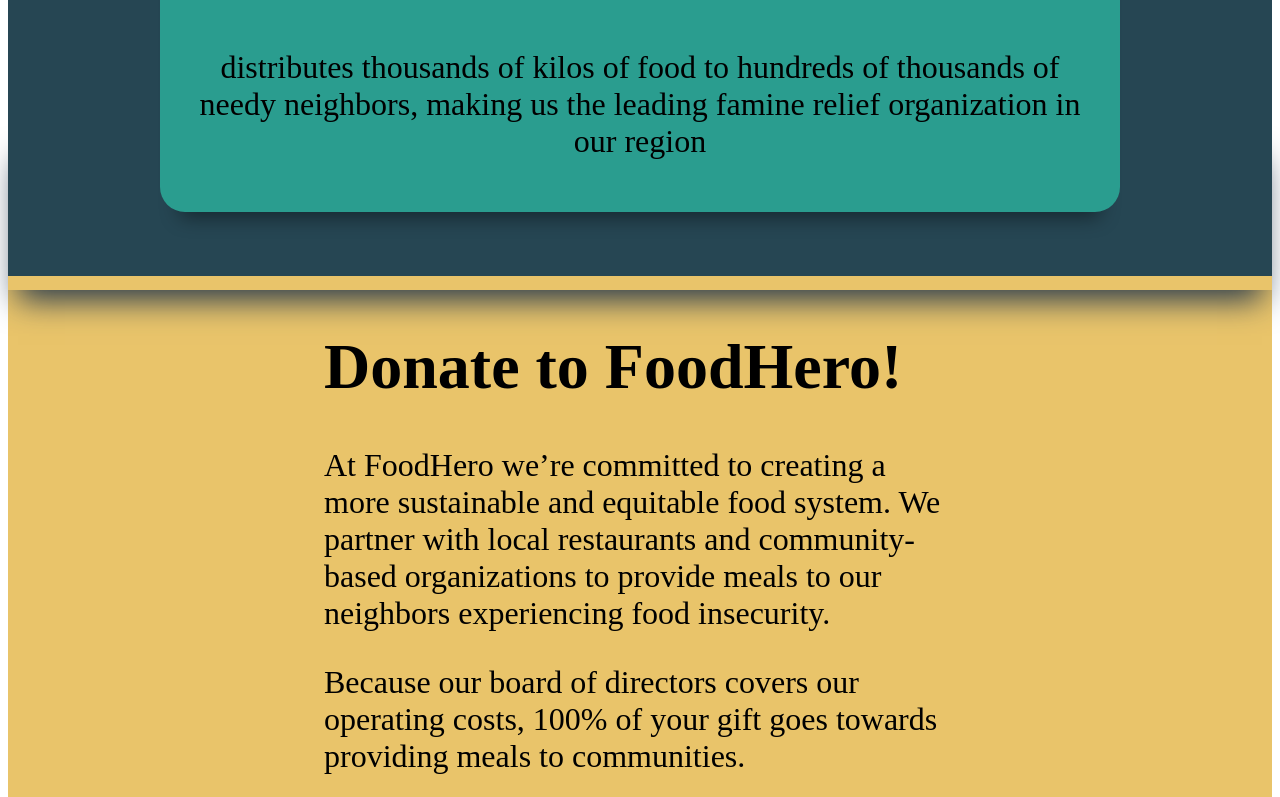
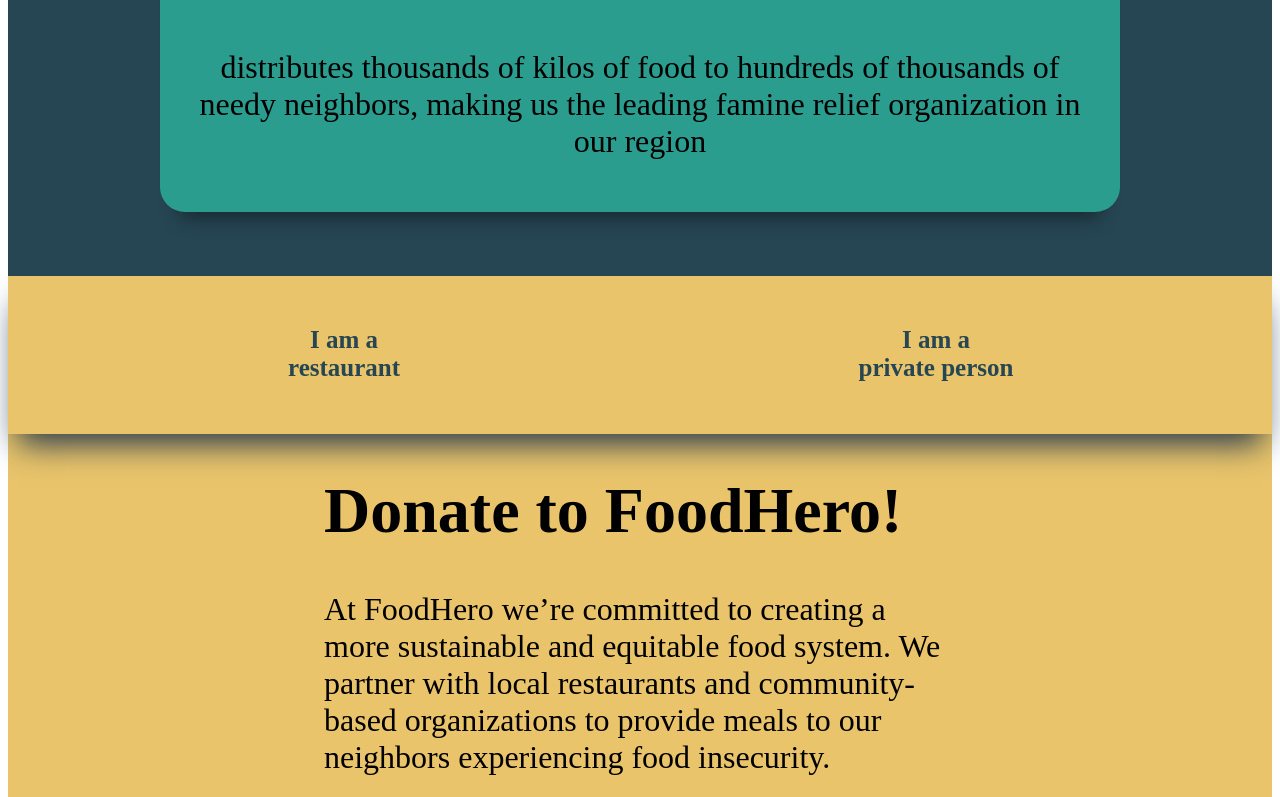
Before and after one commit to Draquo/FoodHero_Web_App, a React (Create React App) app: page / in a window 1280 px wide. Shown: the part 1283-2080 px from the top of the page. Built offline with nearby package versions, Linux system fonts and the light colour scheme; the HTML template or start-up script is replaced by a standard one; a web font is replaced by a local one.

Commit message:
position of few elements changed

```diff
--- a/src/App.css
+++ b/src/App.css
@@ -168,6 +168,7 @@
 
 div.who-are-you {
   background-color: #e9c46a;
+  top: 18vh;
   padding: 40px;
   display: flex;
   justify-content: space-around;
@@ -192,6 +193,8 @@
 div.foodlist {
   background-color: #ffa966;
   min-height: 25vw;
+  position: relative;
+  top:19vh;
 }
 
 h1.category {
@@ -281,6 +284,8 @@
   padding: 20px;
   background-color: #e76f51;
   text-align: center;
+  position: relative;
+  top:19vh;
 }
 
 #contact-form-container {
@@ -322,6 +327,8 @@
 .donate {
   display: flex;
   background-color: #e9c46a;
+  top: 18vh;
+  position: relative;
 }
 
 .information {
```
